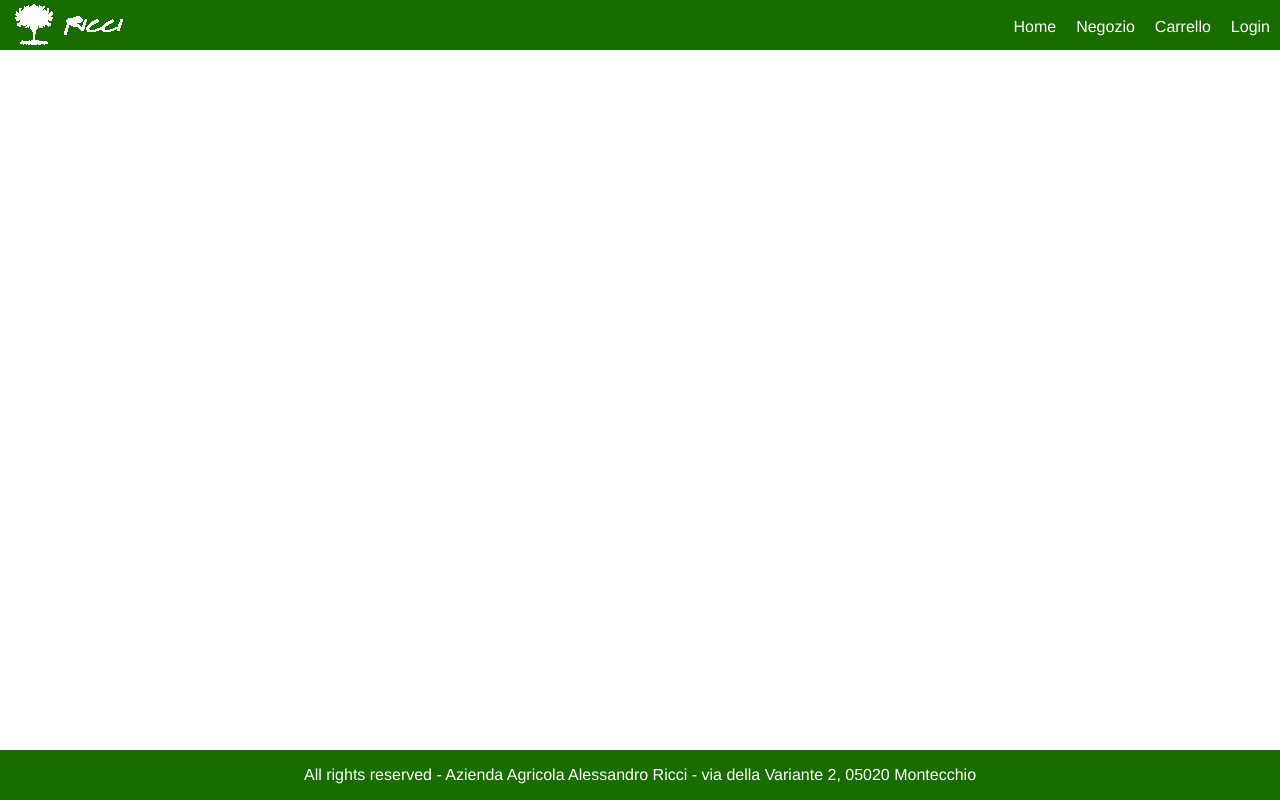
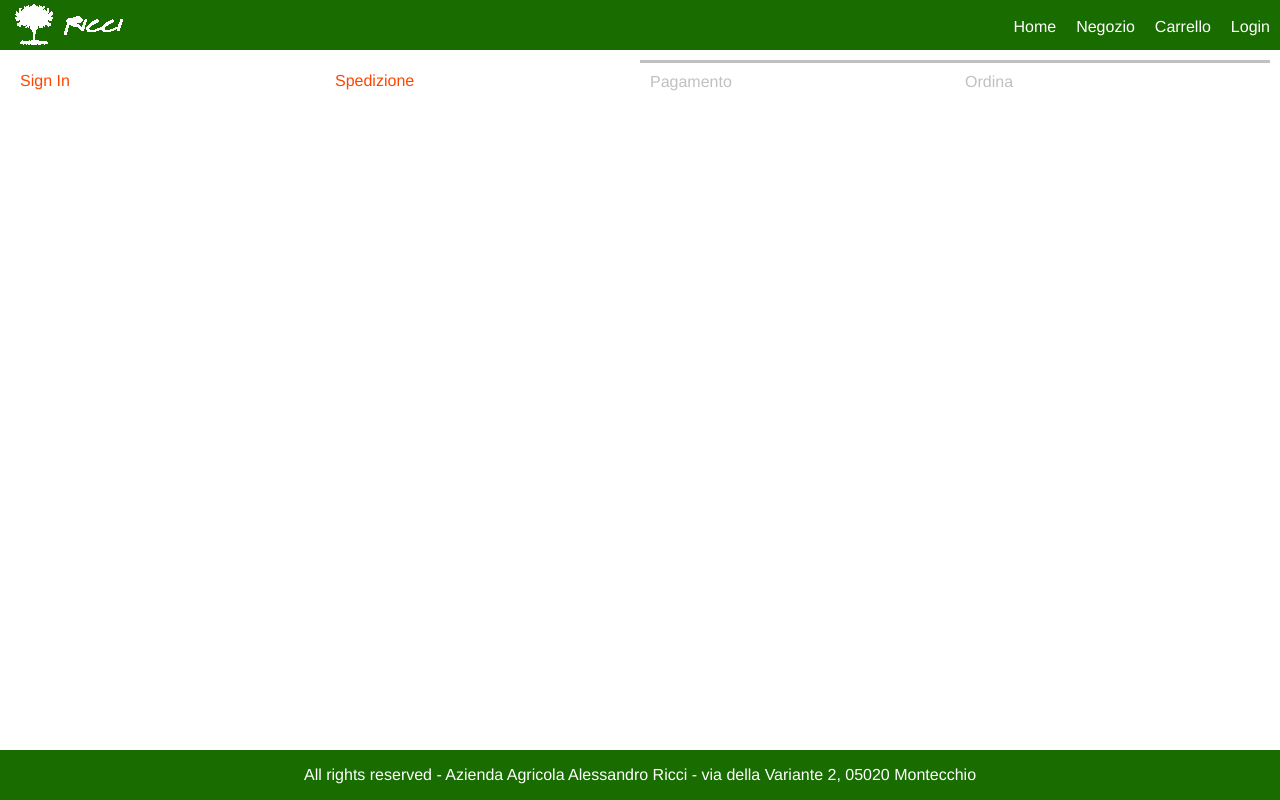
Before and after one commit to luc-sauvage/olio-ricci, a React (Create React App) app in the folder frontend/: page /shipping in a window 1280 px wide. Built offline with nearby package versions, Linux system fonts and the light colour scheme.

Commit message:
fixed a bug with error display in login component

```diff
--- a/frontend/src/App.js
+++ b/frontend/src/App.js
@@ -7,6 +7,7 @@ import { useDispatch, useSelector } from "react-redux";
 import LogIn from "./login";
 import { logout } from "./actions/userActions";
 import Registration from "./registration";
+import Shipping from "./shipping";
 
 export default function App() {
 
@@ -71,6 +72,7 @@ export default function App() {
                 <main>
                     <Route exact path="/shop" component={Shop}></Route>
                     <Route exact path="/cart" component={Cart}></Route>
+                    <Route exact path="/shipping" component={Shipping}></Route>
                     <Route exact path="/login" component={LogIn}></Route>
                     <Route exact path="/registration" component={Registration}></Route>
                     <Route exact path="/" component={Home}></Route>
--- /dev/null
+++ b/frontend/src/components/checkout.js
@@ -0,0 +1,12 @@
+import React from 'react'
+
+export default function CheckOut(props) {
+    return (
+        <div className="row checkout-steps">
+            <div className={props.step1 ? "active" : ""}>Sign In</div>
+            <div className={props.step2 ? "active" : ""}>Spedizione</div>
+            <div className={props.step3 ? "active" : ""}>Pagamento</div>
+            <div className={props.step4 ? "active" : ""}>Ordina</div>
+        </div>
+    )
+}
--- a/frontend/src/index.css
+++ b/frontend/src/index.css
@@ -265,3 +265,17 @@ input {
 .down {
     transform: rotate(0deg);
 }
+
+/*  checkout */
+
+.checkout-steps > div {
+    border-top: 0.3rem #c0c0c0 solid;
+    color:#c0c0c0;
+    flex: 1;
+    padding: 1rem;
+}
+
+.checkout-steps > div.active {
+    border-top: orangered;
+    color: orangered;
+}
--- a/frontend/src/login.js
+++ b/frontend/src/login.js
@@ -13,6 +13,7 @@ export default function LogIn(props) {
 
     const userLogin = useSelector((state) => state.userLogin);
     const {userInfo, error} = userLogin;
+
 
     const dispatch = useDispatch();
 
--- a/frontend/src/registration.js
+++ b/frontend/src/registration.js
@@ -41,7 +41,7 @@ export default function Registration(props) {
         <div>
             <form className="form" onSubmit={submitHandler}>
                 <div>
-                    <h1>Log In</h1>
+                    <h1>Crea un account</h1>
                 </div>
                 {(passwordError) && (
                     <div className="danger alert-danger">Le password non corrispondono, ricontrolla!</div>
--- /dev/null
+++ b/frontend/src/shipping.js
@@ -0,0 +1,10 @@
+import React from 'react'
+import CheckOut from './components/checkout'
+
+export default function Shipping() {
+    return (
+        <div>
+            <CheckOut step1 step2></CheckOut>
+        </div>
+    )
+}
```
Also changed, not shown: 1 other file (tests, documents, lock files or other folders).
